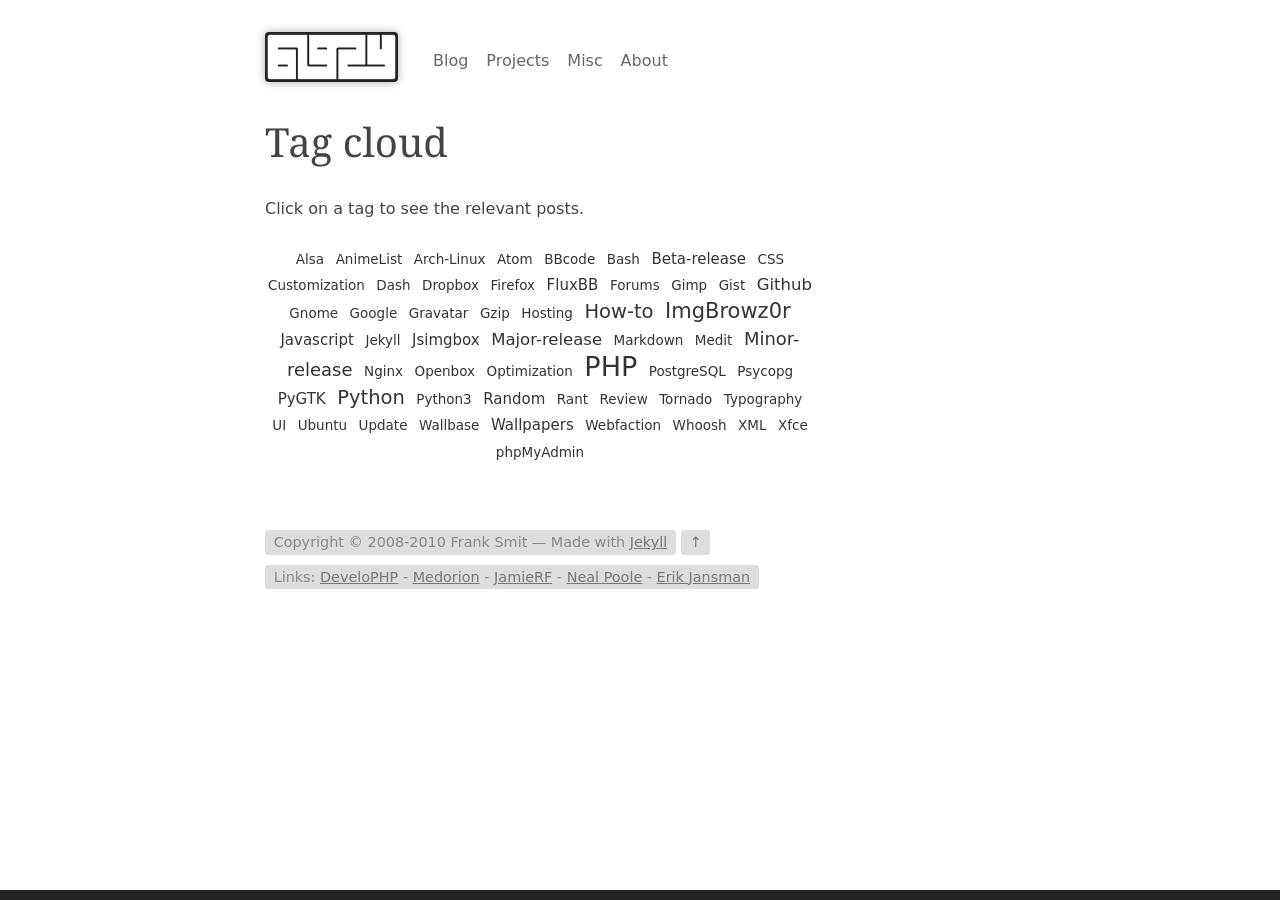
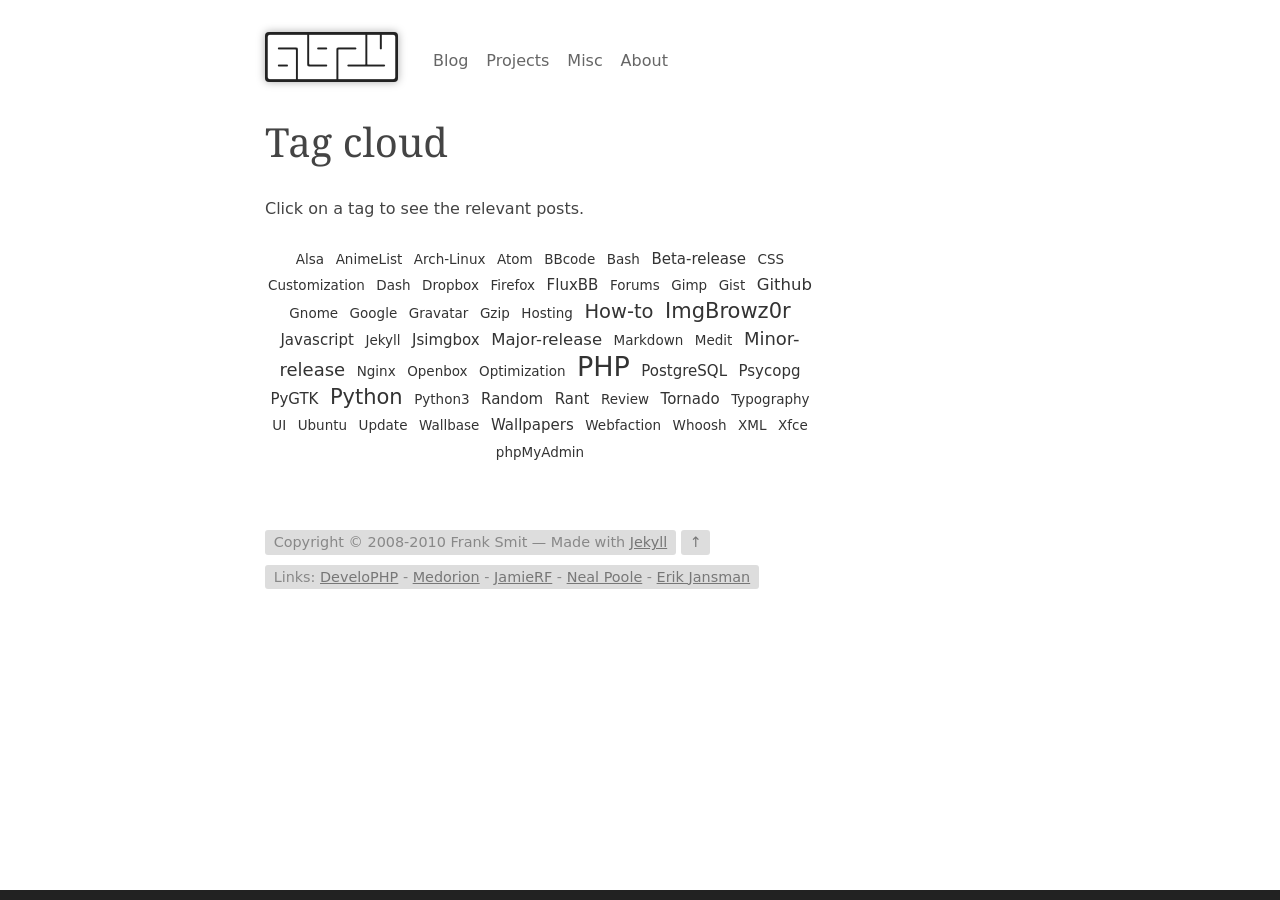
Before and after one commit to wskplho/fsx.github.com, a Jekyll site: the page built from tags/cloud.html, in a window 1280 px wide. Built offline with Jekyll 4.4.1, drawn with Linux system fonts in a browser that asks for light colours; Markdown is read by kramdown in place of the engine named in the settings.

Commit message:
Updated tags.

```diff
--- a/_posts/2011-04-25-why-bbcode.markdown
+++ b/_posts/2011-04-25-why-bbcode.markdown
@@ -3,7 +3,7 @@ layout: post
 title: Why BBCode?
 author: Frank
 date: 2011-04-25 13:30:50 +0100
-categories: [BBcode, Markdown, Forums]
+categories: [BBcode, Markdown, Forums, Rant]
 ---
 
 Why is [BBCode][1] used on (almost) all forums? It was initially some kind of safe
--- a/tags/cloud.html
+++ b/tags/cloud.html
@@ -39,15 +39,15 @@ title: Tag cloud
 <a href="/tags/Openbox.html" title="Entries tagged Openbox (1)" style="font-size: 13.5px">Openbox</a>
 <a href="/tags/Optimization.html" title="Entries tagged Optimization (1)" style="font-size: 13.5px">Optimization</a>
 <a href="/tags/PHP.html" title="Entries tagged PHP (10)" style="font-size: 27.0px">PHP</a>
-<a href="/tags/PostgreSQL.html" title="Entries tagged PostgreSQL (1)" style="font-size: 13.5px">PostgreSQL</a>
-<a href="/tags/Psycopg.html" title="Entries tagged Psycopg (1)" style="font-size: 13.5px">Psycopg</a>
+<a href="/tags/PostgreSQL.html" title="Entries tagged PostgreSQL (2)" style="font-size: 15.0px">PostgreSQL</a>
+<a href="/tags/Psycopg.html" title="Entries tagged Psycopg (2)" style="font-size: 15.0px">Psycopg</a>
 <a href="/tags/PyGTK.html" title="Entries tagged PyGTK (2)" style="font-size: 15.0px">PyGTK</a>
-<a href="/tags/Python.html" title="Entries tagged Python (5)" style="font-size: 19.5px">Python</a>
+<a href="/tags/Python.html" title="Entries tagged Python (6)" style="font-size: 21.0px">Python</a>
 <a href="/tags/Python3.html" title="Entries tagged Python3 (1)" style="font-size: 13.5px">Python3</a>
 <a href="/tags/Random.html" title="Entries tagged Random (2)" style="font-size: 15.0px">Random</a>
-<a href="/tags/Rant.html" title="Entries tagged Rant (1)" style="font-size: 13.5px">Rant</a>
+<a href="/tags/Rant.html" title="Entries tagged Rant (2)" style="font-size: 15.0px">Rant</a>
 <a href="/tags/Review.html" title="Entries tagged Review (1)" style="font-size: 13.5px">Review</a>
-<a href="/tags/Tornado.html" title="Entries tagged Tornado (1)" style="font-size: 13.5px">Tornado</a>
+<a href="/tags/Tornado.html" title="Entries tagged Tornado (2)" style="font-size: 15.0px">Tornado</a>
 <a href="/tags/Typography.html" title="Entries tagged Typography (1)" style="font-size: 13.5px">Typography</a>
 <a href="/tags/UI.html" title="Entries tagged UI (1)" style="font-size: 13.5px">UI</a>
 <a href="/tags/Ubuntu.html" title="Entries tagged Ubuntu (1)" style="font-size: 13.5px">Ubuntu</a>
```
